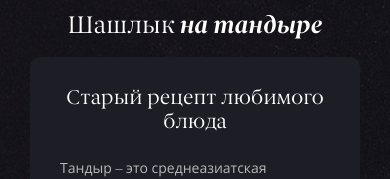
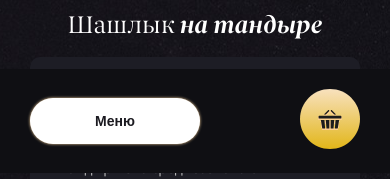
Before and after one commit to trane2025/Kebab-City, a Next.js app: page / in a window 390 px wide. Shown: the part 671-850 px from the top of the page. Built offline with nearby package versions, Linux system fonts and the light colour scheme.

Commit message:
page main mobile

```diff
--- a/components/Footer/Footer.jsx
+++ b/components/Footer/Footer.jsx
@@ -39,7 +39,7 @@ function Footer({ links, route }) {
 export default Footer;
 
 const LinkWrap = styled.li`
-
+    margin: 0 10px;
 
 
     a {
--- a/components/HomePage/Contacts.jsx
+++ b/components/HomePage/Contacts.jsx
@@ -21,7 +21,7 @@ function Contacts() {
                                 </WraperContact>
                                 <WraperContact>
                                     <img src="/images/icons/phone.png" alt="icon" />
-                                    <p>+7 (8512) 42-28-22</p>
+                                    <p>42-28-22</p>
                                 </WraperContact>
                             </div>
 
@@ -33,7 +33,7 @@ function Contacts() {
                                 </WraperContact>
                                 <WraperContact>
                                     <img src="/images/icons/phone.png" alt="icon" />
-                                    <p>+7 (8512) 41-42-42</p>
+                                    <p>41-42-42</p>
                                 </WraperContact>
                             </div>
                         </div>
--- a/components/Navbar/Navbar.jsx
+++ b/components/Navbar/Navbar.jsx
@@ -4,29 +4,31 @@ import Container from '../UI/Container';
 import Link from 'next/link';
 import ButtonMobileNav from '../UI/ButtonMobileNav';
 import NavbarMobile from './NavbarMobile';
+import { connect } from 'react-redux';
+import { toggleMobileMenu } from '../../store/redusers/mobileMenu';
 
 
 
 
 
 
-function Navbar({ links, route, toggleBasketHandler, countProducts, animate }) {
+function Navbar({ links, route, toggleBasketHandler, countProducts, animate, toggleMobileMenu, mobileMenu }) {
 
     const [activeBtn, setActiveBtn] = useState(false);
 
     return (
         <>
+            <NavbarMobile links={links} activeBtn={activeBtn} setActiveBtn={setActiveBtn} route={route} />
+            <ButtonMobileNav activeBtn={activeBtn} setActiveBtn={setActiveBtn} />
             <Top>
-                <NavbarMobile links={links} activeBtn={activeBtn} setActiveBtn={setActiveBtn} route={route} />
-                <ButtonMobileNav activeBtn={activeBtn} setActiveBtn={setActiveBtn} />
                 <Container>
                     <div className="wraper-top">
                         <WraperGeolocation left={true}>
                             <div className="wraper-Geolocation-text">
                                 <img src="/images/icons/geolocation.png" alt="geolocation" />
                                 <div>
+                                    <p className='phone'>41-42-42</p>
                                     <p className='adres'>ул. Медногорская, 121</p>
-                                    <p className='phone'>+7 (8512) 41-42-42</p>
                                 </div>
                             </div>
 
@@ -46,8 +48,8 @@ function Navbar({ links, route, toggleBasketHandler, countProducts, animate }) {
                             <div className="wraper-Geolocation-text">
                                 <img src="/images/icons/geolocation.png" alt="geolocation" />
                                 <div>
+                                    <p className='phone'>42-28-22</p>
                                     <p className='adres'>ул.Славянская 20</p>
-                                    <p className='phone'>+7 (8512) 42-28-22</p>
                                 </div>
                             </div>
 
@@ -85,12 +87,87 @@ function Navbar({ links, route, toggleBasketHandler, countProducts, animate }) {
                     </ul>
                 </Container>
             </Bottom>
+            <MobileMenu >
+                <button onClick={() => toggleMobileMenu(!mobileMenu)}>Меню</button>
+                <BasketIconMobile onClick={() => toggleBasketHandler(true)} className={animate}>
+                    <img src="/images/icons/backet-icon.svg" alt="basket" />
+                    {!!countProducts &&
+                        <div className="count-basket-products">
+                            <p>{countProducts}</p>
+                        </div>
+                    }
+                </BasketIconMobile>
+            </MobileMenu>
         </>
     )
 }
 
-export default Navbar;
+const mapStateToProps = (state) => ({
+    mobileMenu: state.mobileMenu.open
+})
 
+export default connect(mapStateToProps, { toggleMobileMenu })(Navbar);
+
+const MobileMenu = styled.div`
+    padding: 20px 30px;
+    width: 100%;
+    background: #0f0f13;
+    position: fixed;
+    bottom: 0;
+    z-index: 9;
+    display: none;
+    justify-content: space-between;
+    align-items: center;
+
+    button {
+        padding: 15px 65px;
+        font-weight: 800;
+        font-size: 14px;
+        border-radius: 30px;
+        border: none;
+        color: #1b1a20;
+        background: #FFFFFF;
+        box-shadow: 0px 0px 3px #FFDAA5;
+        cursor: pointer;
+    }
+
+    @media (max-width: 1000px){
+        display: flex;
+    }
+`;
+
+const BasketIconMobile = styled.div`
+    width: fit-content;
+    position: relative;
+    cursor: pointer;
+    z-index: 10;
+
+    img {
+        width: 60px;
+        height: 60px;
+    }
+
+    .count-basket-products {
+        border-radius: 50%;
+        background-color: white;
+        width: 35px;
+        height: 35px;
+        position: absolute;
+        right: -8px;
+        bottom: -12px;
+        display: flex;
+        justify-content: center;
+        align-items: center;
+        box-shadow: rgb(18 18 18 / 27%) -3.41px 3.657px 8.19px 0.81px;
+
+        p {
+            color: #1b1b1b;
+            font-weight: 800;
+            font-size: 16px;
+        }
+
+    }
+`;
 
 const BasketIcon = styled.div`
     position: absolute;
@@ -145,6 +222,8 @@ const LinkWrap = styled.li`
         }
     }
 
+
+
 `;
 
 
@@ -153,7 +232,7 @@ const Top = styled.div`
     background: #0f0f13;
     padding: 10px 0;
     position: relative;
-    z-index: 11;
+    z-index: 9;
 
     .wraper-top {
         display: flex;
--- a/components/Navbar/NavbarMobile.jsx
+++ b/components/Navbar/NavbarMobile.jsx
@@ -6,7 +6,6 @@ function NavbarMobile({ links, route, activeBtn, setActiveBtn }) {
         <Section active={activeBtn}>
             <ul>
                 {links.map((link, index) => {
-                    console.log(link.href);
                     return (
                         <LinkWraps key={index} active={route === link.href} onClick={() => setActiveBtn(false)}>
                             <Link href={link.href}>
@@ -22,16 +21,16 @@ function NavbarMobile({ links, route, activeBtn, setActiveBtn }) {
                 <div className="wraper-Geolocation-text">
                     <img src="/images/icons/geolocation.png" alt="geolocation" />
                     <div>
+                        <p className='phone'>42-28-22</p>
                         <p className='adres'>ул.Славянская 20</p>
-                        <p className='phone'>+7 (8512) 42-28-22</p>
                     </div>
                 </div>
 
                 <div className="wraper-Geolocation-text">
                     <img src="/images/icons/geolocation.png" alt="geolocation" />
                     <div>
+                        <p className='phone'>41-42-42</p>
                         <p className='adres'>ул. Медногорская, 121</p>
-                        <p className='phone'>+7 (8512) 41-42-42</p>
                     </div>
                 </div>
             </WraperGeolocation>
@@ -82,7 +81,7 @@ const LinkWraps = styled.li`
 const WraperGeolocation = styled.div`
     display: flex;
     flex-direction: column;
-    align-items: ${props => props.left ? 'flex-end' : 'flex-start'};
+    align-items: flex-start;
     width: fit-content;
 
     .wraper-Geolocation-text {
--- /dev/null
+++ b/store/redusers/mobileMenu.js
@@ -0,0 +1,22 @@
+const TOGGLE_MOBILE_MENU = 'TOGGLE_MOBILE_MENU';
+
+
+
+const initialState = {
+    open: false
+}
+
+
+const mobileMenu = (state = initialState, action) => {
+    switch (action.type) {
+        case TOGGLE_MOBILE_MENU:
+            return {
+                open: action.value
+            }
+        default: return state
+    }
+}
+
+export default mobileMenu;
+
+export const toggleMobileMenu = (value) => ({ type: TOGGLE_MOBILE_MENU, value });
--- a/store/store.js
+++ b/store/store.js
@@ -3,6 +3,7 @@ import { applyMiddleware, combineReducers, createStore } from 'redux';
 import { composeWithDevTools } from 'redux-devtools-extension';
 import { useMemo } from 'react';
 import basket from './redusers/basket';
+import mobileMenu from './redusers/mobileMenu';
 
 
 
@@ -14,8 +15,11 @@ const initialState = {};
 
 //СЮДА СКЛАДЫВАТЬ РЕДЬЮСЕРЫ
 const reducers = combineReducers({
-    basket
+    basket,
+    mobileMenu
 })
+
+
 
 function initStore(preloadedState = initialState) {
     return createStore(
```
Also changed, not shown: components/Basket/Basket.jsx (+146 -58 lines), components/MenuCafe/MenuCafe.jsx (+80 -6 lines).
